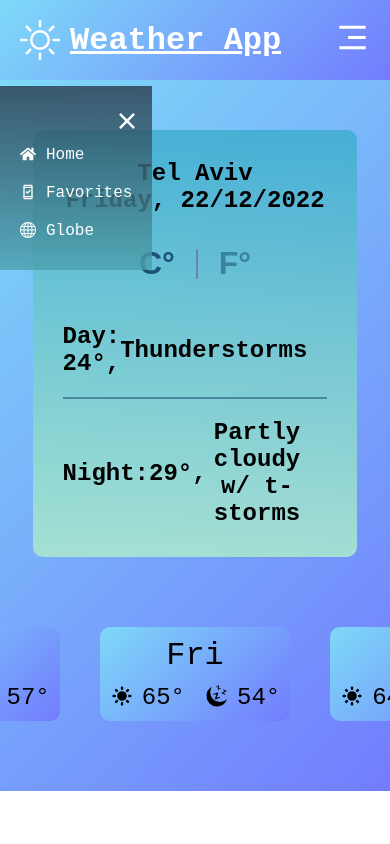
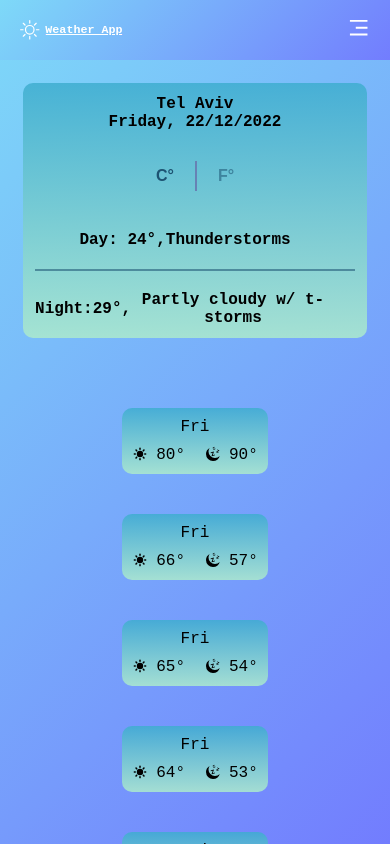
Before and after one commit to uriellevy/Redux-toolkit-app, a React (Create React App) app in the folder redux-toolkit-weather/: page / in a window 390 px wide. Built offline with nearby package versions, Linux system fonts and the light colour scheme.

Commit message:
responsive styling

```diff
--- a/redux-toolkit-weather/src/App.module.scss
+++ b/redux-toolkit-weather/src/App.module.scss
@@ -2,4 +2,6 @@
   text-align: center;
   font-family: 'Courier New', Courier, monospace;
   overflow: hidden;
+  background: var(--global-light-mode);
+  height: 100vh;
 }
--- a/redux-toolkit-weather/src/components/HamburgerMenu.module.scss
+++ b/redux-toolkit-weather/src/components/HamburgerMenu.module.scss
@@ -2,7 +2,7 @@
 
 
     .hamburgerIcon {
-        font-size: 35px;
+        font-size: var(--font-extra-large);
         color: #fff;
 
     }
--- a/redux-toolkit-weather/src/components/HamburgerMenu.tsx
+++ b/redux-toolkit-weather/src/components/HamburgerMenu.tsx
@@ -20,9 +20,9 @@ const HamburgerMenu = ({ setFalse, setToggle, isMenuOpen }: HamburgerMenuProps)
 
     return (
         <div className={classes.hamburgerContainer}>
-            <RiMenu3Line className={classes.hamburgerIcon} onClick={setToggle}/>
+            {isMenuOpen ?
                 <ul className={classes.linksWrapper}>
-                <RiCloseLine className={classes.closeBtn} onClick={setFalse}/>
+                    <RiCloseLine className={classes.closeBtn} onClick={setFalse} />
                     <NavLink
                         to="/"
                         className={({ isActive }) => (isActive ? `active` : 'inactive')}
@@ -34,17 +34,20 @@ const HamburgerMenu = ({ setFalse, setToggle, isMenuOpen }: HamburgerMenuProps)
                         to="/favorites"
                         className={({ isActive }) => (isActive ? 'active' : 'inactive')}
                     >
-                    <MdOutlineSecurityUpdateGood/>
+                        <MdOutlineSecurityUpdateGood />
                         {FAVORITES}
                     </NavLink>
                     <NavLink
                         to="/globe"
                         className={({ isActive }) => (isActive ? 'active' : 'inactive')}
                     >
-                    <BsGlobe/>
+                        <BsGlobe />
                         {GLOBE}
                     </NavLink>
                 </ul>
+                :
+                <RiMenu3Line className={classes.hamburgerIcon} onClick={setToggle} />
+            }
         </div>
     )
 }
--- a/redux-toolkit-weather/src/components/NavBar.module.scss
+++ b/redux-toolkit-weather/src/components/NavBar.module.scss
@@ -4,19 +4,20 @@
     justify-content: space-around;
     align-items: center;
     padding: 20px 0;
+    height: var(--font-large);
     .navLogo {
         display: flex;
         justify-content: center;
         align-items: center;
         .logo {
-            font-size: 40px;
+            font-size: var(--font-large);
             color: #fff;
         }
         .logoTitle {
-            margin: 0 10px;
+            margin: 0 var(--font-small);
             color: #fff;
             text-decoration: underline;
-            font-size: var(--large);
+            font-size: var(--font-medium);
         }
     }
     .linksWrapper {
@@ -24,7 +25,7 @@
             text-decoration: none;
             list-style: none;
             margin: 0 20px;
-            font-size: var(--medium);
+            font-size: var(--font-medium);
             font-weight: bold;
             color: #fff;
         }
--- a/redux-toolkit-weather/src/index.css
+++ b/redux-toolkit-weather/src/index.css
@@ -8,9 +8,10 @@
   --grey: #6782B4;
   --frost: linear-gradient(#000428, #004e92);
   --deep-sea: linear-gradient(#2c3e50d3, #4ca2afce);
-  --small: 16px;
-  --medium: 24px;
-  --large: 32px;
+  --font-small: 1.5vw;
+  --font-medium: 3vw;
+  --font-large: 5vw;
+  --font-extra-large: 6vw;
   --weight-light: 300;
   --weight-bold: 600;
   --weight-very-bold: 900;
--- a/redux-toolkit-weather/src/pages/Home/Home.module.scss
+++ b/redux-toolkit-weather/src/pages/Home/Home.module.scss
@@ -1,6 +1,6 @@
 .homeContainer {
-    background: var(--global-light-mode);
-    padding: 50px;
+    background: transparent;
+    padding: var(--font-extra-large);
     display: flex;
     flex-direction: column;
     justify-items: center;
--- a/redux-toolkit-weather/src/pages/Home/MainItem.module.scss
+++ b/redux-toolkit-weather/src/pages/Home/MainItem.module.scss
@@ -2,7 +2,7 @@
     display: flex;
     flex-direction: column;
     align-items: center;
-    padding: 30px;
+    padding: var(--font-medium);
     width: fit-content;
     border-radius: 10px;
     background: var(--cold-temp2);
--- a/redux-toolkit-weather/src/pages/Home/WeeklyForcast.module.scss
+++ b/redux-toolkit-weather/src/pages/Home/WeeklyForcast.module.scss
@@ -4,4 +4,5 @@
     align-items: center;
     margin-top: 50px;
     width: 100%;
+    flex-wrap: wrap;
 }
--- a/redux-toolkit-weather/src/pages/Home/WeeklyForcastSlotItem.module.scss
+++ b/redux-toolkit-weather/src/pages/Home/WeeklyForcastSlotItem.module.scss
@@ -1,5 +1,5 @@
 .itemWrapper {
-    background: var(--global-light-mode);
+    background: var(--cold-temp2);
     display: flex;
     flex-direction: column;
     padding-top: 10px;
```
Lines whose indentation alone changed are shown as unchanged.
